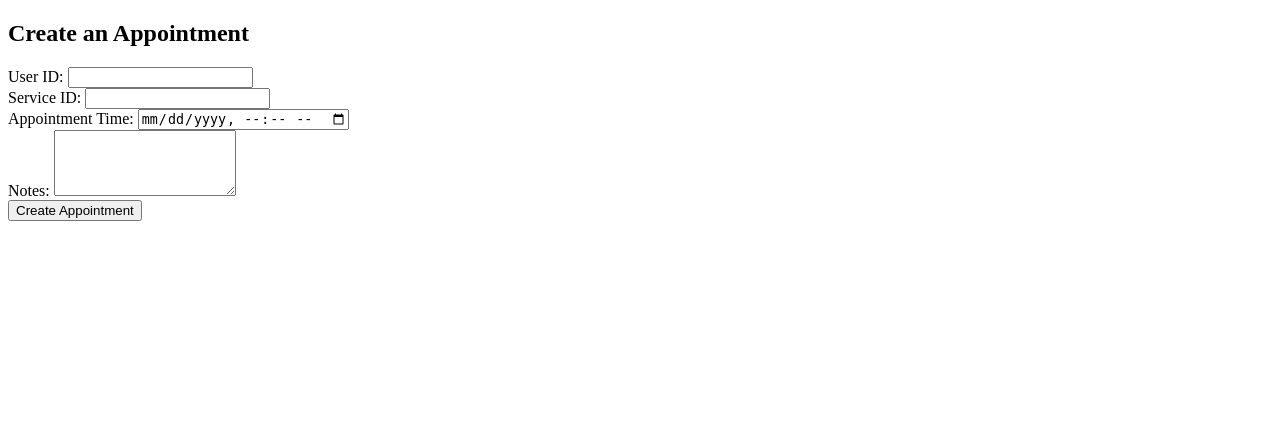
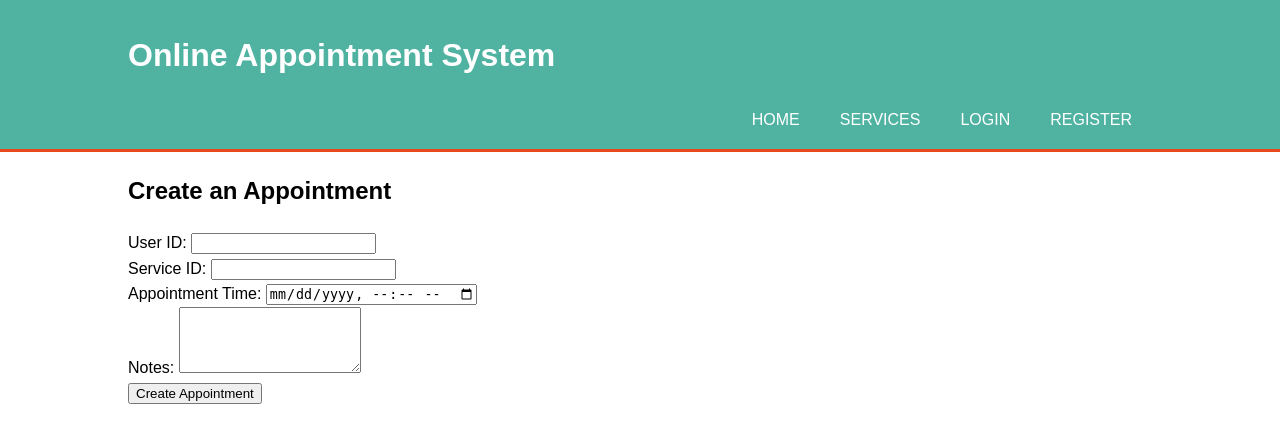
Before and after one commit to public-void-ryan/appointment_system, a PHP site: page /create_appointment.php in a window 1280 px wide. Shown: the top 443 px of the page. Run offline with PHP 8.4, Linux system fonts and the light colour scheme.

Commit message:
match formatting across pages

```diff
--- a/create_appointment.php
+++ b/create_appointment.php
@@ -37,7 +37,28 @@ $conn->close();
 <html lang="en">
 
 <head>
-    <!-- ... Your HTML head content ... -->
+    <meta charset="UTF-8">
+    <meta name="viewport" content="width=device-width, initial-scale=1.0">
+    <title>Appointment Created</title>
+    <link href="styles.css" rel="stylesheet">
+</head>
+
+<body>
+    <header>
+        <div class="container">
+            <div id="branding">
+                <h1>Online Appointment System</h1>
+            </div>
+            <nav>
+                <ul>
+                    <li><a href="index.html">Home</a></li>
+                    <li><a href="services.html">Services</a></li>
+                    <li><a href="login.html">Login</a></li>
+                    <li><a href="register.php">Register</a></li>
+                </ul>
+            </nav>
+        </div>
+    </header>
     </head>
 
     <body>
```
Also changed, not shown: register.php (+10 -8 lines). Lines whose indentation alone changed are shown as unchanged.
